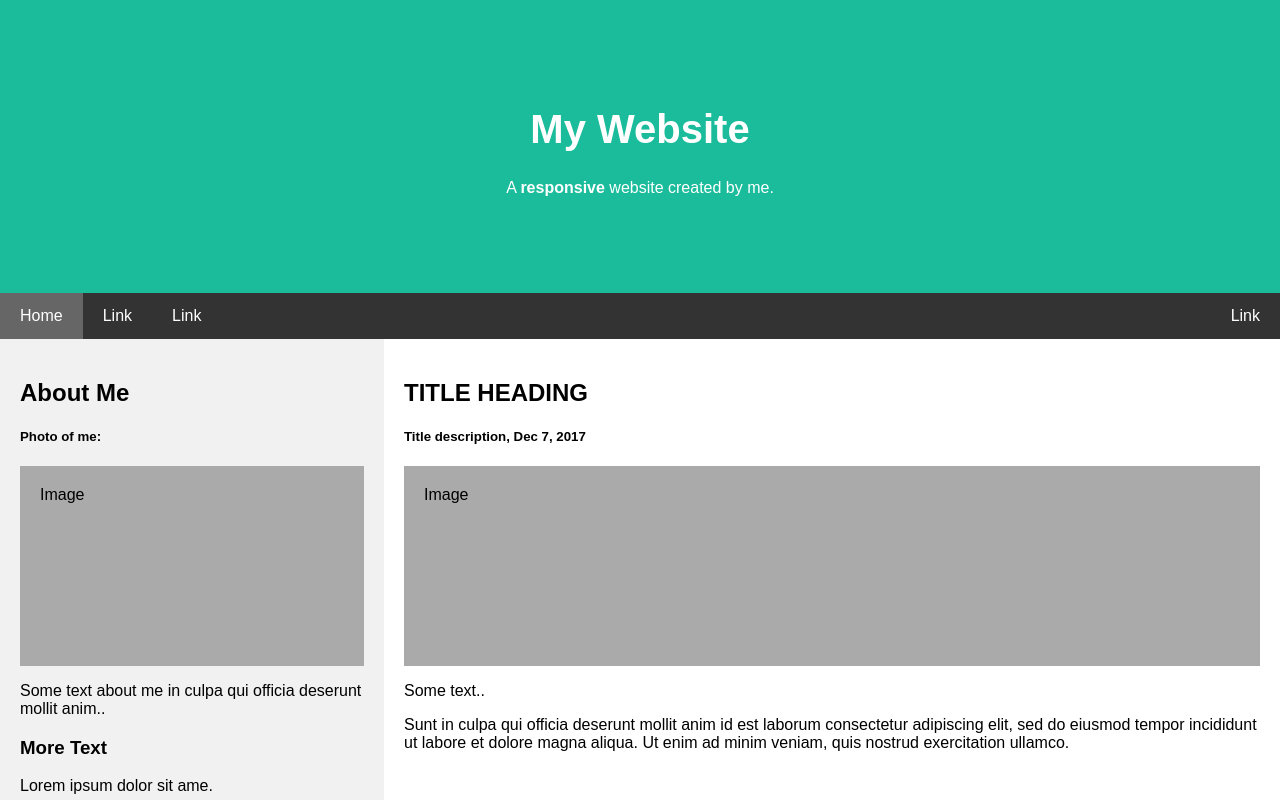
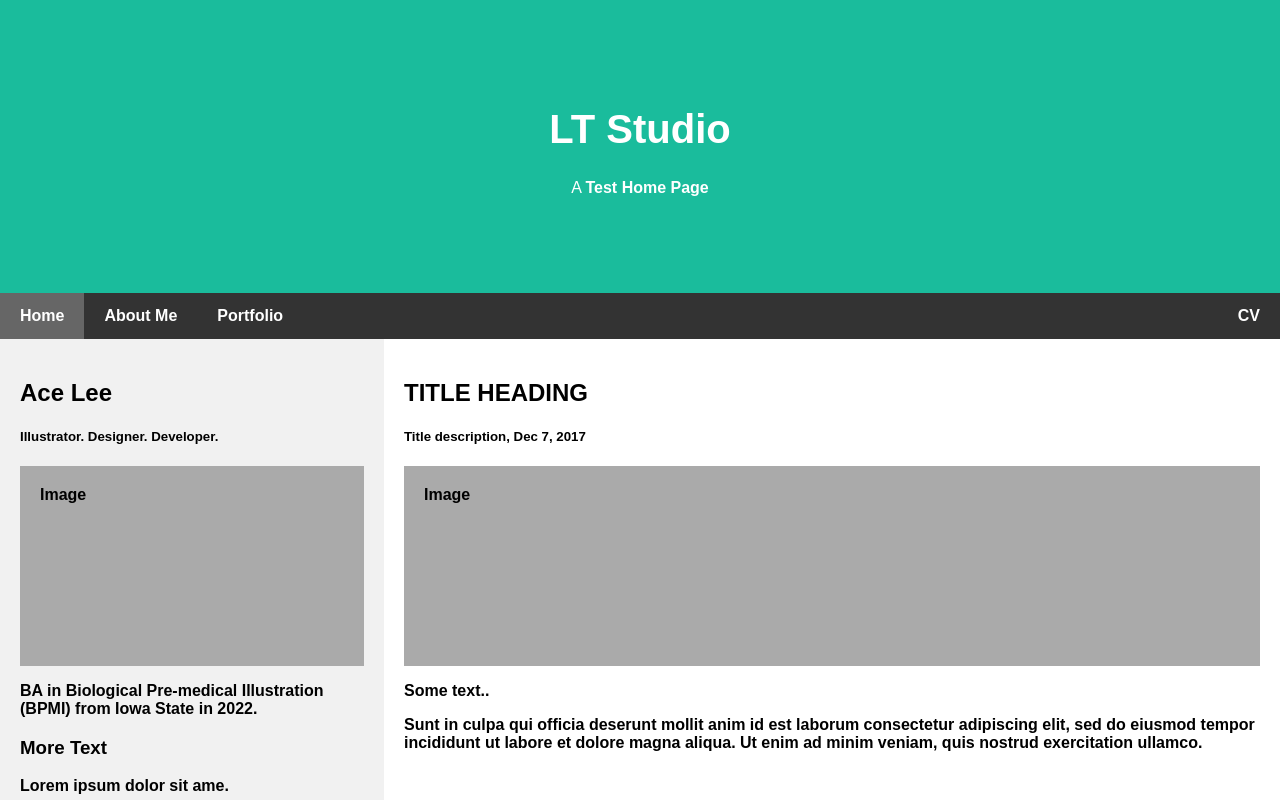
Before and after one commit to leetakano/intothewood.github.io, a plain HTML site: page index.html in a window 1280 px wide. Shown: the top 800 px of the page. Drawn offline with Linux system fonts and the light colour scheme.

Commit message:
Update index.html

```diff
--- a/index.html
+++ b/index.html
@@ -1,7 +1,7 @@
 <!DOCTYPE html>
 <html lang="en">
 <head>
-<title>Page Title</title>
+<title>LT Studio</title>
 <meta charset="UTF-8">
 <meta name="viewport" content="width=device-width, initial-scale=1">
 <style>
@@ -123,23 +123,23 @@ body {
 <body>
 
 <div class="header">
-  <h1>My Website</h1>
-  <p>A <b>responsive</b> website created by me.</p>
+  <h1>LT Studio</h1>
+  <p>A <b>Test Home Page</p>
 </div>
 
 <div class="navbar">
   <a href="#" class="active">Home</a>
-  <a href="#">Link</a>
-  <a href="#">Link</a>
-  <a href="#" class="right">Link</a>
+  <a href="#">About Me</a>
+  <a href="#">Portfolio</a>
+  <a href="#" class="right">CV</a>
 </div>
 
 <div class="row">
   <div class="side">
-    <h2>About Me</h2>
-    <h5>Photo of me:</h5>
+    <h2>Ace Lee</h2>
+    <h5>Illustrator. Designer. Developer.</h5>
     <div class="fakeimg" style="height:200px;">Image</div>
-    <p>Some text about me in culpa qui officia deserunt mollit anim..</p>
+    <p>BA in Biological Pre-medical Illustration (BPMI) from Iowa State in 2022.</p>
     <h3>More Text</h3>
     <p>Lorem ipsum dolor sit ame.</p>
     <div class="fakeimg" style="height:60px;">Image</div><br>
```
